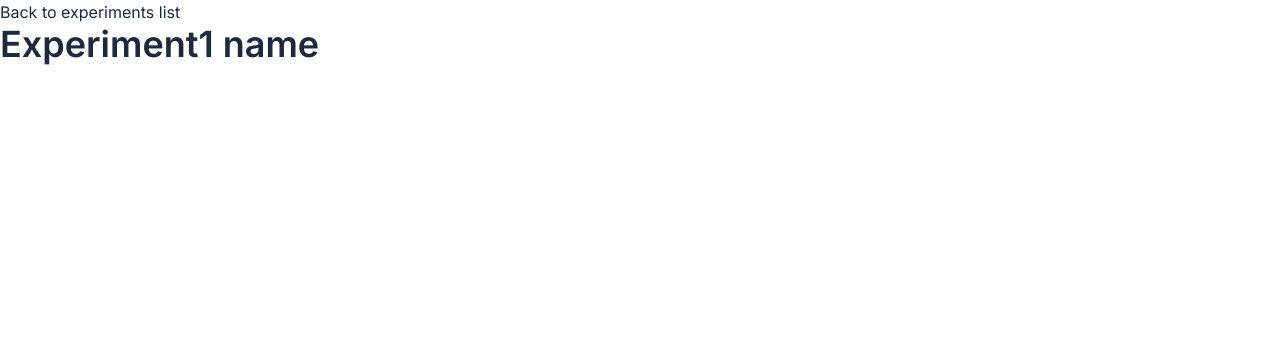
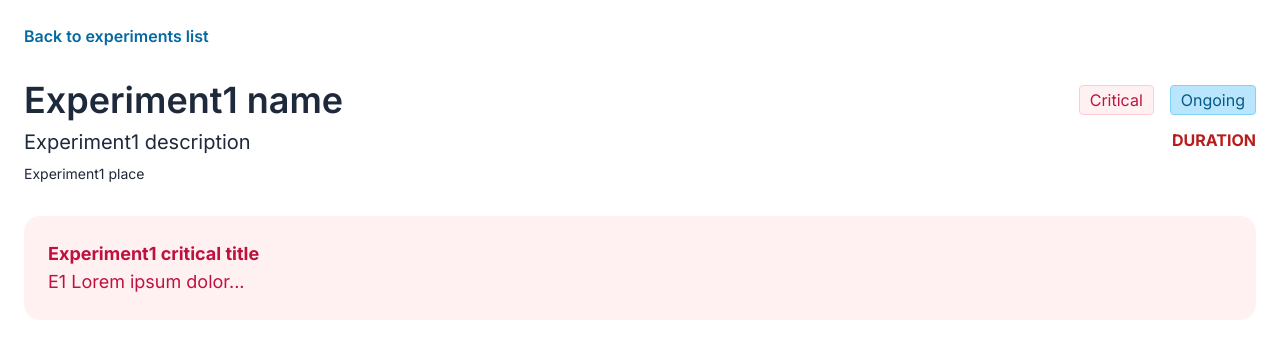
Before and after one commit to JPETTomography/j-pet-console-fe, a React (Create React App) app: page /experiments/1 in a window 1280 px wide. Shown: the top 358 px of the page. Built offline with nearby package versions, Linux system fonts and the light colour scheme.

Commit message:
Improve Experiment page

```diff
--- a/src/components/pages/Experiment.js
+++ b/src/components/pages/Experiment.js
@@ -9,11 +9,47 @@ const Experiment = () => {
   });
 
   return (
-    <div>
-      <a href="/experiments">
+    <div className="min-h-screen flex flex-col gap-8 p-6">
+      <a
+        href="/experiments"
+        className="flex gap-4 max-w-max font-semibold	text-sky-700 hover:text-sky-900 hover:underline transition-colors duration-300"
+      >
         <span>Back to experiments list</span>
       </a>
-      <h1>{experiment.name}</h1>
+      <div className="flex flex-col gap-2">
+        <div className="flex justify-between items-center gap-4">
+          <h1>{experiment.name}</h1>
+          <div className="flex gap-4">
+            {experiment.critical && (
+              <div className="rounded py-0.5 px-2.5 bg-rose-50 border border-rose-200 text-rose-700 capitalize">
+                critical
+              </div>
+            )}
+            <div
+              className={`rounded py-0.5 px-2.5 border ${
+                experiment.state === "ongoing"
+                  ? "bg-sky-200 border-sky-300 text-sky-800"
+                  : "bg-slate-600 border-slate-600 text-white"
+              } capitalize`}
+            >
+              {experiment.state}
+            </div>
+          </div>
+        </div>
+        <div className="flex justify-between gap-4">
+          <p className="text-xl">{experiment.description}</p>
+          {experiment.duration && (
+            <div className="text-red-700 font-bold">DURATION</div>
+          )}
+        </div>
+        <div className="text-sm">{experiment.place}</div>
+      </div>
+      {experiment.critical && (
+        <div className="p-6 rounded-2xl bg-rose-50 text-lg text-rose-700">
+          <p className="font-bold">{experiment.critical.title}</p>
+          <p>{experiment.critical.description}</p>
+        </div>
+      )}
     </div>
   );
 };
```
